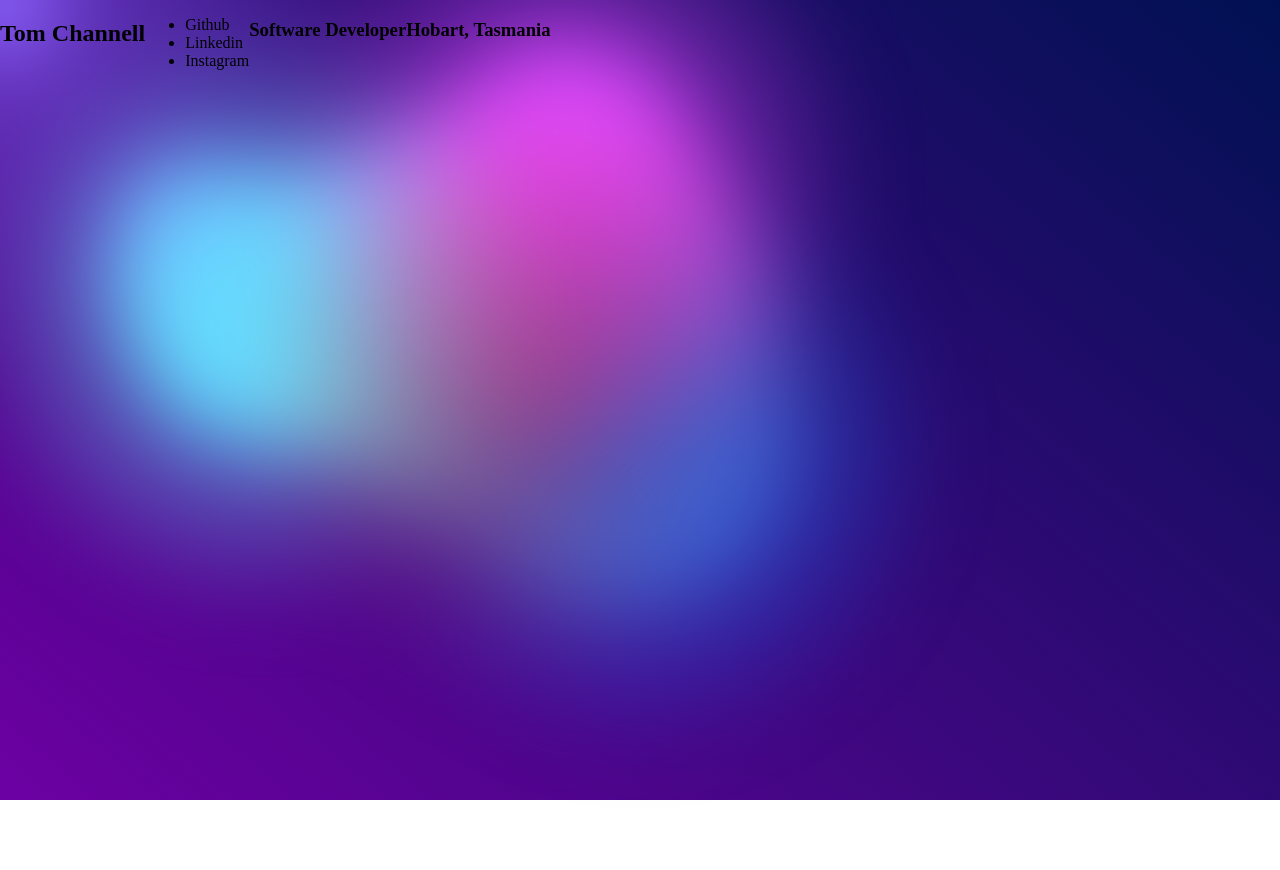
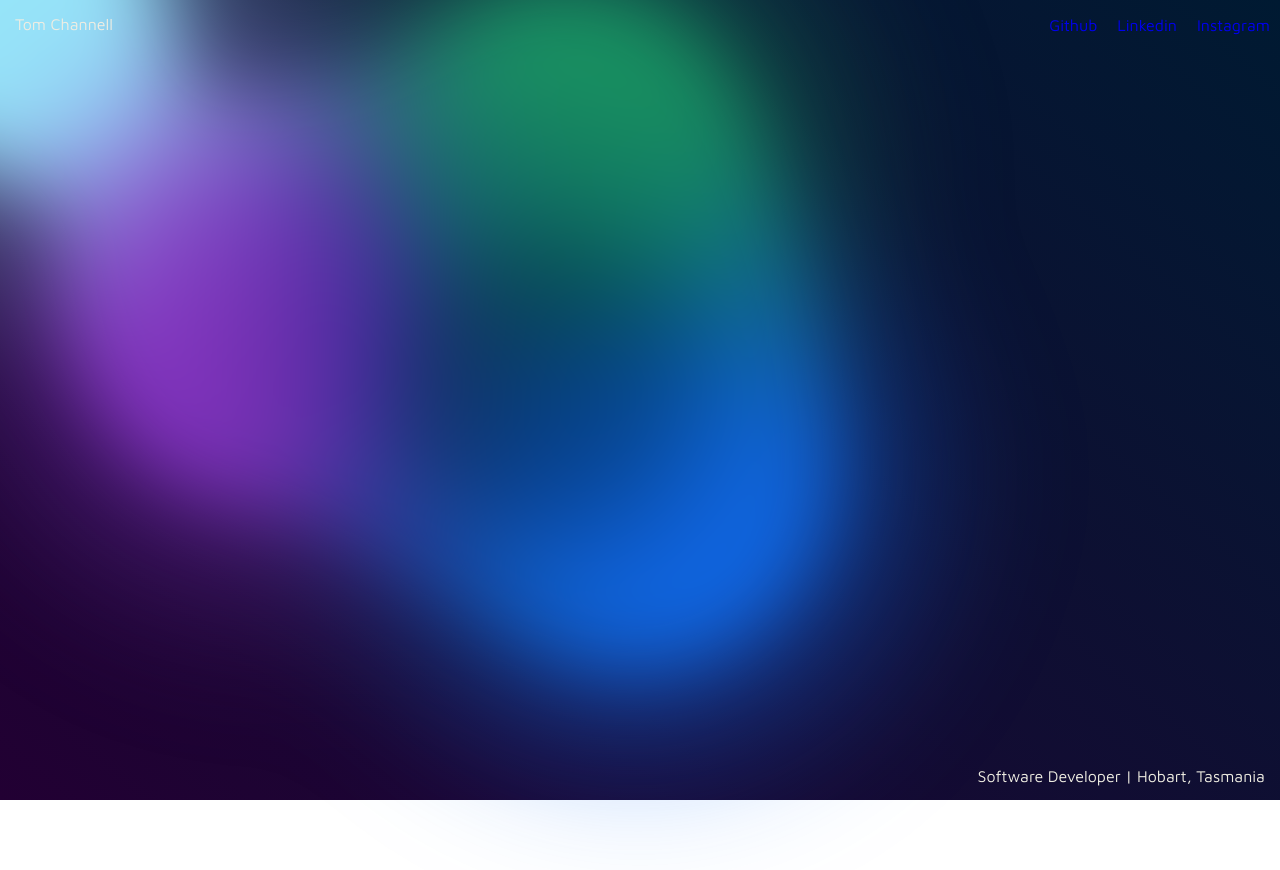
Before and after one commit to channelltom/website, a plain HTML site: page index.html in a window 1280 px wide. Drawn offline with Linux system fonts and the light colour scheme.

Commit message:
website initial version

```diff
--- a/index.html
+++ b/index.html
@@ -3,26 +3,36 @@
   <head>
     <meta charset="UTF-8" />
     <link rel="stylesheet" href="style.css" />
+    <link rel="preconnect" href="https://fonts.googleapis.com" />
+    <link rel="preconnect" href="https://fonts.gstatic.com" crossorigin />
+    <link
+      href="https://fonts.googleapis.com/css2?family=Maven+Pro:wght@400..900&display=swap"
+      rel="stylesheet"
+    />
     <title>tomchannell.com</title>
   </head>
   <body>
     <div class="text-container">
       <div class="name-container">
-        <h2>Tom Channell</h2>
+        <div>Tom Channell</div>
       </div>
-      <div class="links-container">
-        <ul class="links-list">
-          <li class="link">Github</li>
-          <li class="link">Linkedin</li>
-          <li class="link">Instagram</li>
-        </ul>
-      </div>
-      <div class="job-descritption-container">
-        <h3>Software Developer</h3>
-      </div>
-      <div class="location-container">
-        <h3>Hobart, Tasmania</h3>
-      </div>
+      <ul class="links-list">
+        <li class="link">
+          <a href="https://github.com/channelltom" target="_blank">Github</a>
+        </li>
+        <li class="link">
+          <a
+            href="https://www.linkedin.com/in/thomas-channell-6a91b8114/"
+            target="_blank"
+            >Linkedin</a
+          >
+        </li>
+        <li class="link">
+          <a href="https://www.instagram.com/_channelltom/" target="_blank"
+            >Instagram</a
+          >
+        </li>
+      </ul>
     </div>
     <div class="gradient-bg">
       <svg xmlns="http://www.w3.org/2000/svg">
@@ -53,6 +63,10 @@
         <div class="interactive"></div>
       </div>
     </div>
+    <div class="job-location-container">
+      <div>Software Developer | Hobart, Tasmania</div>
+    </div>
+
     <script type="module" src="./main.js"></script>
   </body>
 </html>
--- a/style.css
+++ b/style.css
@@ -2,29 +2,89 @@ html,
 body {
   margin: 0;
   padding: 0;
+  overflow-x: hidden;
+  overflow-y: hidden;
+  font-family: "Maven Pro", sans-serif;
+  font-weight: 400;
+  font-style: normal;
 }
 
 :root {
-  --color-bg1: rgb(108, 0, 162);
-  --color-bg2: rgb(0, 17, 82);
+  --color-bg1: rgb(34, 0, 51);
+  --color-bg2: rgb(0, 26, 50);
+  --text-color: #efede2;
   --color1: 18, 113, 255;
-  --color2: 221, 74, 255;
-  --color3: 100, 220, 255;
-  --color4: 200, 50, 50;
-  --color5: 180, 180, 50;
-  --color-interactive: 140, 100, 255;
-  --circle-size: 80%;
+  --color2: 25, 150, 100;
+  --color3: 130, 50, 190;
+  --color4: 10, 50, 50;
+  --color5: 105, 250, 70;
+  --color-interactive: 150, 230, 250;
+  --circle-size: 80vw;
   --blending: hard-light;
 }
 
 .text-container {
-  width: 100vw;
-  height: 100vh;
+  width: 100%;
+  height: 300px;
   z-index: 100;
+  position: absolute;
   display: flex;
+  justify-content: space-between;
+  color: #efede2;
+}
+
+.name-container {
+  padding: 15px;
+}
+
+.job-location-container {
   position: absolute;
-  top: 0;
+  bottom: 0;
+  right: 0;
+  color: var(--text-color);
+  padding: 15px;
+}
+
+a:visited {
+  text-decoration: none;
+  color: var(--text-color);
+}
+
+a:link {
+  text-decoration: none;
+}
+
+a {
+  position: relative;
+}
+
+a::after {
+  content: "";
+  position: absolute;
+  width: 100%;
+  height: 2px;
+  bottom: 0;
   left: 0;
+  background-color: var(--text-color);
+  transform-origin: bottom right;
+  transition: transform 0.25s ease-out;
+  transform: scaleX(0);
+}
+
+a:hover::after {
+  transform: scaleX(1);
+  transform-origin: bottom left;
+}
+
+.links-list {
+  display: flex;
+  flex-direction: row;
+  gap: 20px;
+  padding: 0px 10px;
+}
+
+li {
+  list-style-type: none;
 }
 
 @keyframes moveInCirle {
@@ -80,6 +140,16 @@ svg {
   filter: url(#goo) blur(40px);
   width: 100%;
   height: 100%;
+}
+
+.g1,
+.g2,
+.g3,
+.g4,
+.g5,
+.interactive {
+  -webkit-filter: url(#goo) blur(40px);
+  filter: url(#goo) blur(40px);
 }
 
 .g1 {
```
